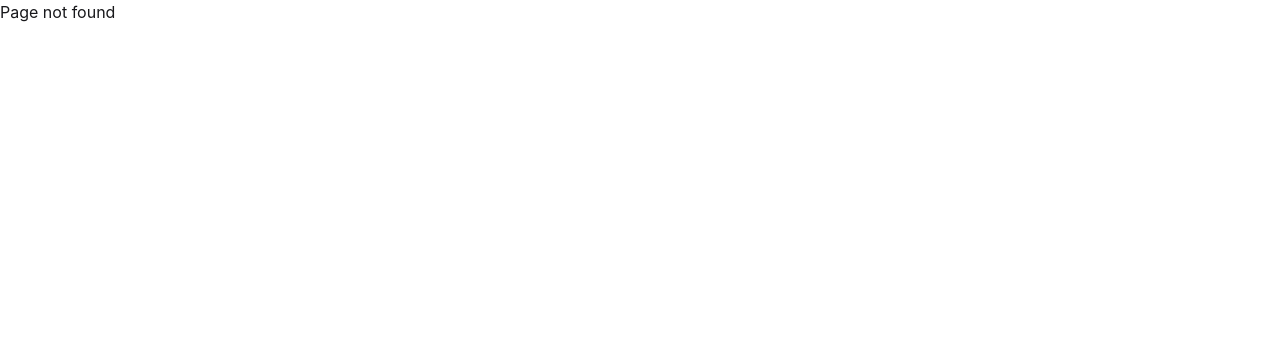
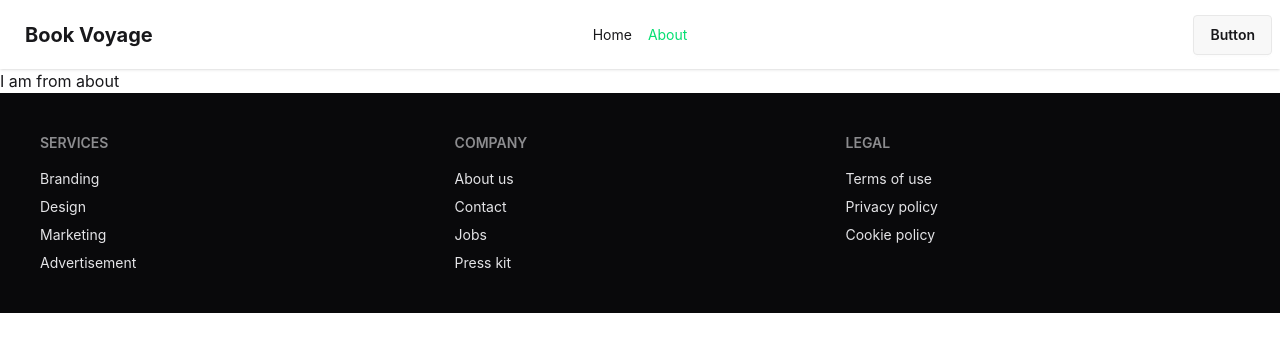
Before and after one commit to asm-saim/book-voyage, a React (Vite) app: page /about in a window 1280 px wide. Before the commit this address had no page. Shown: the top 352 px of the page. Built offline with nearby package versions, Linux system fonts and the light colour scheme.

Commit message:
navlink implemented to the navbar

```diff
--- a/src/Routes/Routes.jsx
+++ b/src/Routes/Routes.jsx
@@ -3,6 +3,7 @@ import { createBrowserRouter } from 'react-router';
 import Root from '../pages/Root/Root';
 import Errorpage from '../pages/ErrorPage/Errorpage';
 import Home from '../pages/Home/Home';
+import About from '../pages/About/About';
 
 export const router = createBrowserRouter([
     {
@@ -15,6 +16,10 @@ export const router = createBrowserRouter([
                 path: "/",
                 loader: () => fetch("booksData.json"),
                 Component: Home
+            },
+            {
+                path: "/about",
+                Component: About
             }
         ]
     }
--- a/src/components/Header/Navbar.jsx
+++ b/src/components/Header/Navbar.jsx
@@ -1,9 +1,10 @@
 import React from 'react';
+import { Link, NavLink } from 'react-router';
 
 const Navbar = () => {
     const list = <>
-        <li className='m-2'>Home</li>
-        <li className='m-2'>About</li>
+        <NavLink to="/" className={({ isActive }) => isActive ? "text-green-400" : ""}><li className='m-2'>Home</li></NavLink>
+        <NavLink to="/about" className={({ isActive }) => isActive ? "text-green-400" : ""}><li className='m-2'>About</li></NavLink>
     </>
     return (
         <div className="navbar bg-base-100 shadow-sm">
--- /dev/null
+++ b/src/pages/About/About.jsx
@@ -0,0 +1,11 @@
+import React from 'react';
+
+const About = () => {
+    return (
+        <div>
+            <h1>I am from about</h1>
+        </div>
+    );
+};
+
+export default About;
```
Also changed, not shown: src/components/Header/Navbar.css (added).
